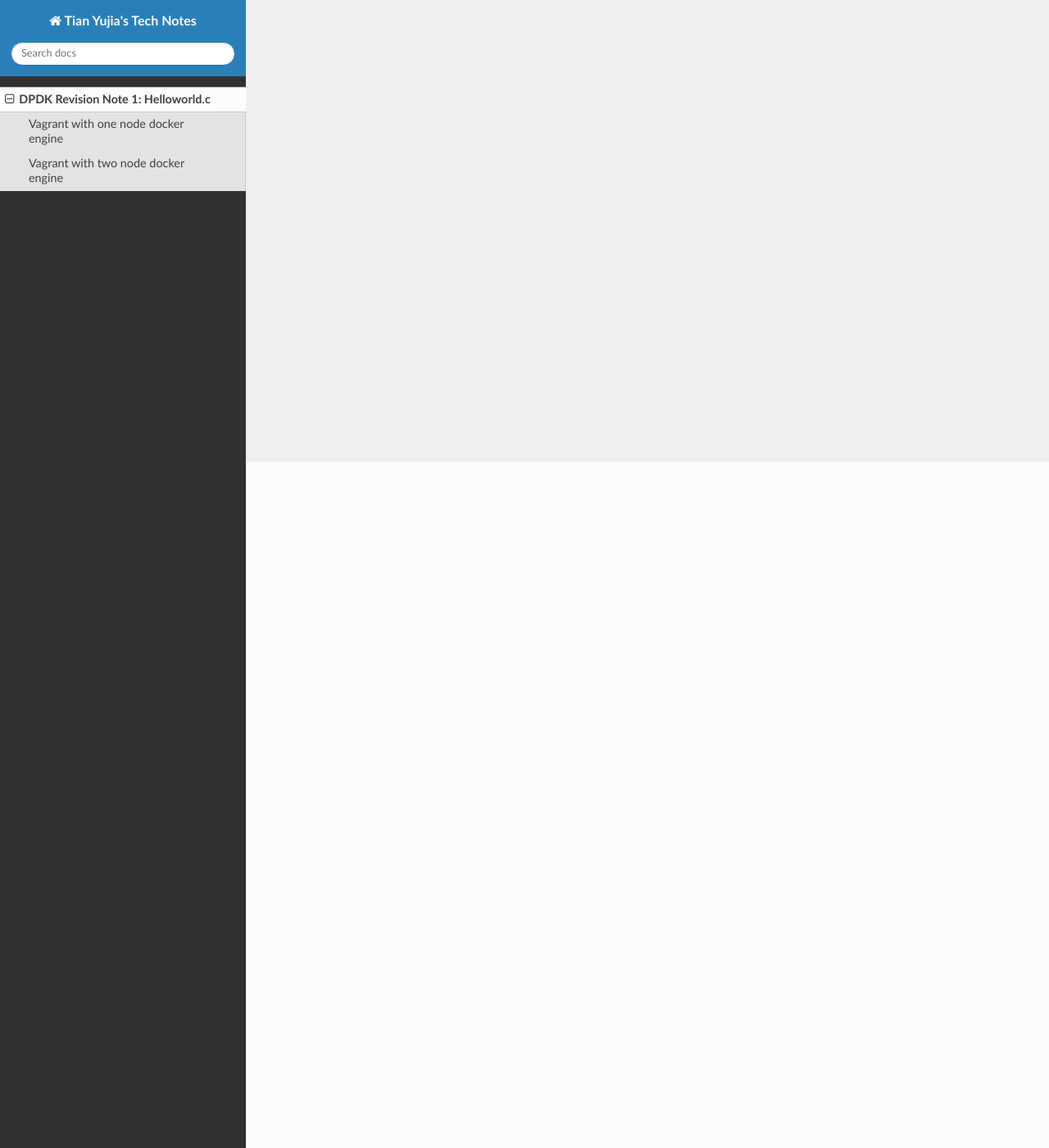
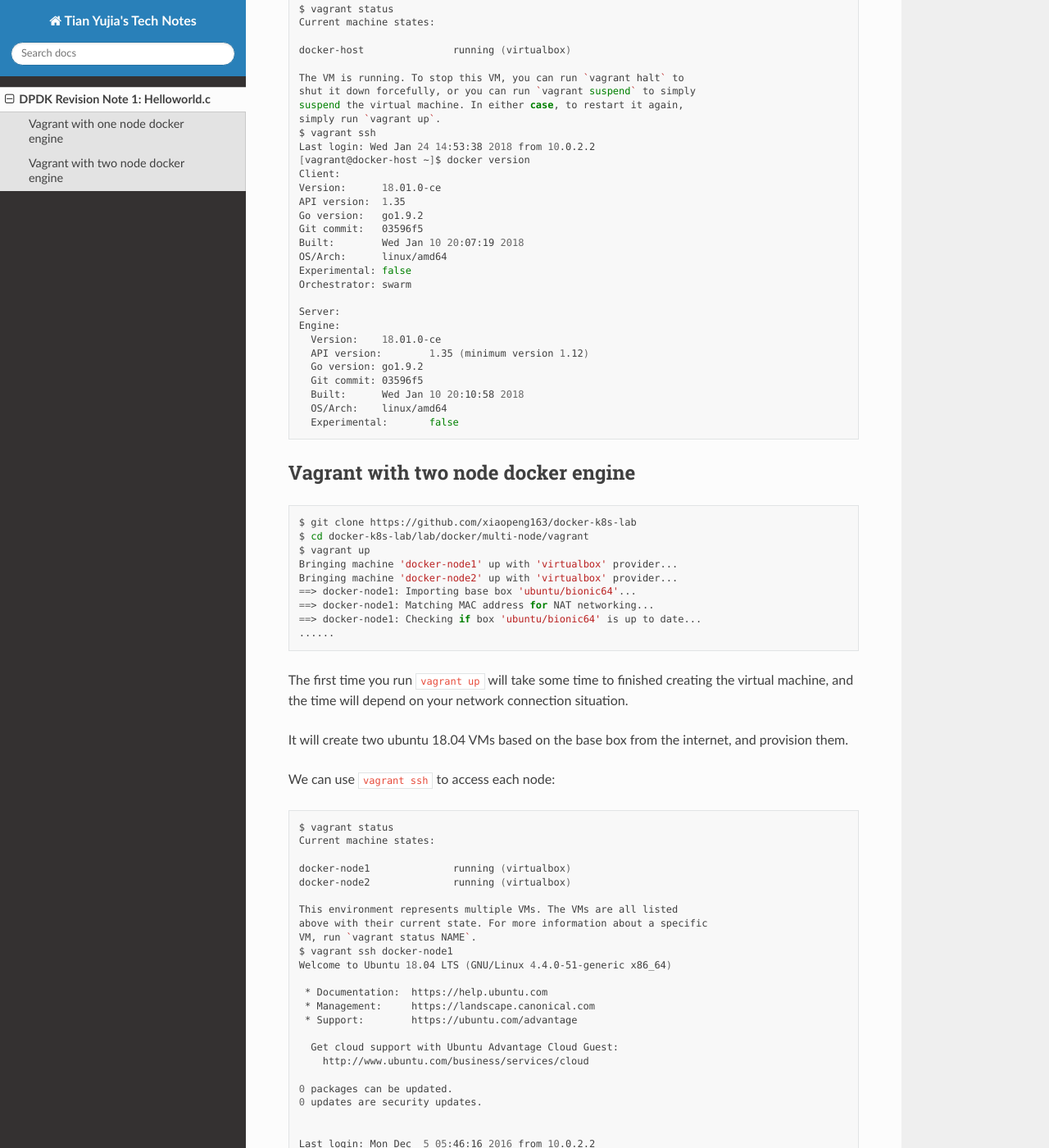
Before and after one commit to Xmercynme/netdev, a Sphinx documentation site: the page built from docs/source/dpdk_revision_notes/index.rst, in a window 1280 px wide and 1400 px high, scrolled down 837 px. Shown: the whole window at 82% size. Built offline with Sphinx 7.4.7 and the Read the Docs theme 2.0.0, drawn with Linux system fonts in a browser that asks for light colours; some of the changed text lies outside the part shown.

Commit message:
Update index.rst

```diff
--- a/docs/source/dpdk_revision_notes/index.rst
+++ b/docs/source/dpdk_revision_notes/index.rst
@@ -1,10 +1,13 @@
-############################
 DPDK Revision Note 1: Helloworld.c
-############################
+==================================
 
 This article explains the DPDK example code, Helloworld.c
 
+Download link: https://www.vagrantup.com/downloads.html
 
+For what vagrant is and how to use it with virtualbox and vmware fusion, please reference https://www.vagrantup.com/docs/
+
+And please install git if you don't have one on your machine(https://git-scm.com/)
 
 Vagrant with one node docker engine
 -----------------------------------
@@ -16,7 +19,117 @@ we will use vagrant to create one linux virtual machine and install docker autom
   $ git clone https://github.com/xiaopeng163/docker-k8s-lab
   $ cd docker-k8s-lab/lab/docker/single-node
 
+There are two kinds of Linux, one is Ubuntu18.04, and one is CentOS7, please chose one, for example
+
+.. code-block:: bash
+
+  $ git clone https://github.com/xiaopeng163/docker-k8s-lab
+  $ cd docker-k8s-lab/lab/docker/single-node
+  $ cd vagrant-centos7
+  $ vagrant up
+
+``vagrant up`` will take some time to create a virtual machine, after finished, you can use ``vagrant ssh`` ssh into
+this machine. like
+
+.. code-block:: bash
+
+  $ vagrant status
+  Current machine states:
+
+  docker-host               running (virtualbox)
+
+  The VM is running. To stop this VM, you can run `vagrant halt` to
+  shut it down forcefully, or you can run `vagrant suspend` to simply
+  suspend the virtual machine. In either case, to restart it again,
+  simply run `vagrant up`.
+  $ vagrant ssh
+  Last login: Wed Jan 24 14:53:38 2018 from 10.0.2.2
+  [vagrant@docker-host ~]$ docker version
+  Client:
+  Version:	18.01.0-ce
+  API version:	1.35
+  Go version:	go1.9.2
+  Git commit:	03596f5
+  Built:	Wed Jan 10 20:07:19 2018
+  OS/Arch:	linux/amd64
+  Experimental:	false
+  Orchestrator:	swarm
+
+  Server:
+  Engine:
+    Version:	18.01.0-ce
+    API version:	1.35 (minimum version 1.12)
+    Go version:	go1.9.2
+    Git commit:	03596f5
+    Built:	Wed Jan 10 20:10:58 2018
+    OS/Arch:	linux/amd64
+    Experimental:	false
+
+
 Vagrant with two node docker engine
 -----------------------------------
 
-we will use vagrant to create one linux virtual machine and install docker automatically.
+.. code-block:: bash
+
+  $ git clone https://github.com/xiaopeng163/docker-k8s-lab
+  $ cd docker-k8s-lab/lab/docker/multi-node/vagrant
+  $ vagrant up
+  Bringing machine 'docker-node1' up with 'virtualbox' provider...
+  Bringing machine 'docker-node2' up with 'virtualbox' provider...
+  ==> docker-node1: Importing base box 'ubuntu/bionic64'...
+  ==> docker-node1: Matching MAC address for NAT networking...
+  ==> docker-node1: Checking if box 'ubuntu/bionic64' is up to date...
+  ......
+
+The first time you run ``vagrant up`` will take some time to finished creating the virtual machine, and the time will depend on
+your network connection situation.
+
+It will create two ubuntu 18.04 VMs based on the base box from the internet, and provision them.
+
+We can use ``vagrant ssh`` to access each node:
+
+.. code-block:: bash
+
+  $ vagrant status
+  Current machine states:
+
+  docker-node1              running (virtualbox)
+  docker-node2              running (virtualbox)
+
+  This environment represents multiple VMs. The VMs are all listed
+  above with their current state. For more information about a specific
+  VM, run `vagrant status NAME`.
+  $ vagrant ssh docker-node1
+  Welcome to Ubuntu 18.04 LTS (GNU/Linux 4.4.0-51-generic x86_64)
+
+   * Documentation:  https://help.ubuntu.com
+   * Management:     https://landscape.canonical.com
+   * Support:        https://ubuntu.com/advantage
+
+    Get cloud support with Ubuntu Advantage Cloud Guest:
+      http://www.ubuntu.com/business/services/cloud
+
+  0 packages can be updated.
+  0 updates are security updates.
+
+
+  Last login: Mon Dec  5 05:46:16 2016 from 10.0.2.2
+  ubuntu@docker-node1:~$ docker run -d --name test2 hello-world
+  Unable to find image 'hello-world:latest' locally
+  latest: Pulling from library/hello-world
+  c04b14da8d14: Pull complete
+  Digest: sha256:0256e8a36e2070f7bf2d0b0763dbabdd67798512411de4cdcf9431a1feb60fd9
+  Status: Downloaded newer image for hello-world:latest
+  52af64b1a65e3270cd525095974d70538fa9cf382a16123972312b72e858f57e
+  ubuntu@docker-node1:~$
+
+
+You can play with docker now ~~
+
+If you want to recovery your environment, just:
+
+.. code-block:: bash
+
+  $ vagrant halt
+  $ vagrant destroy
+  $ vagrant up
```
